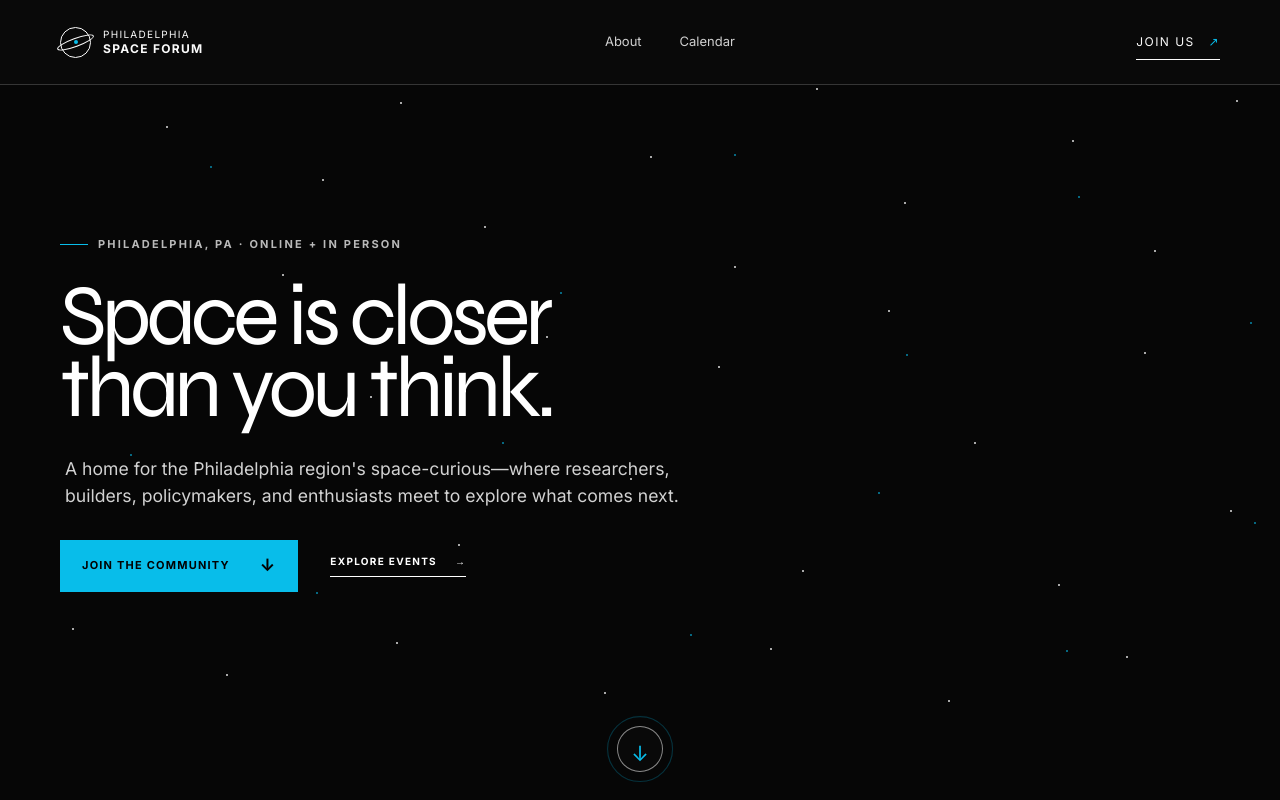
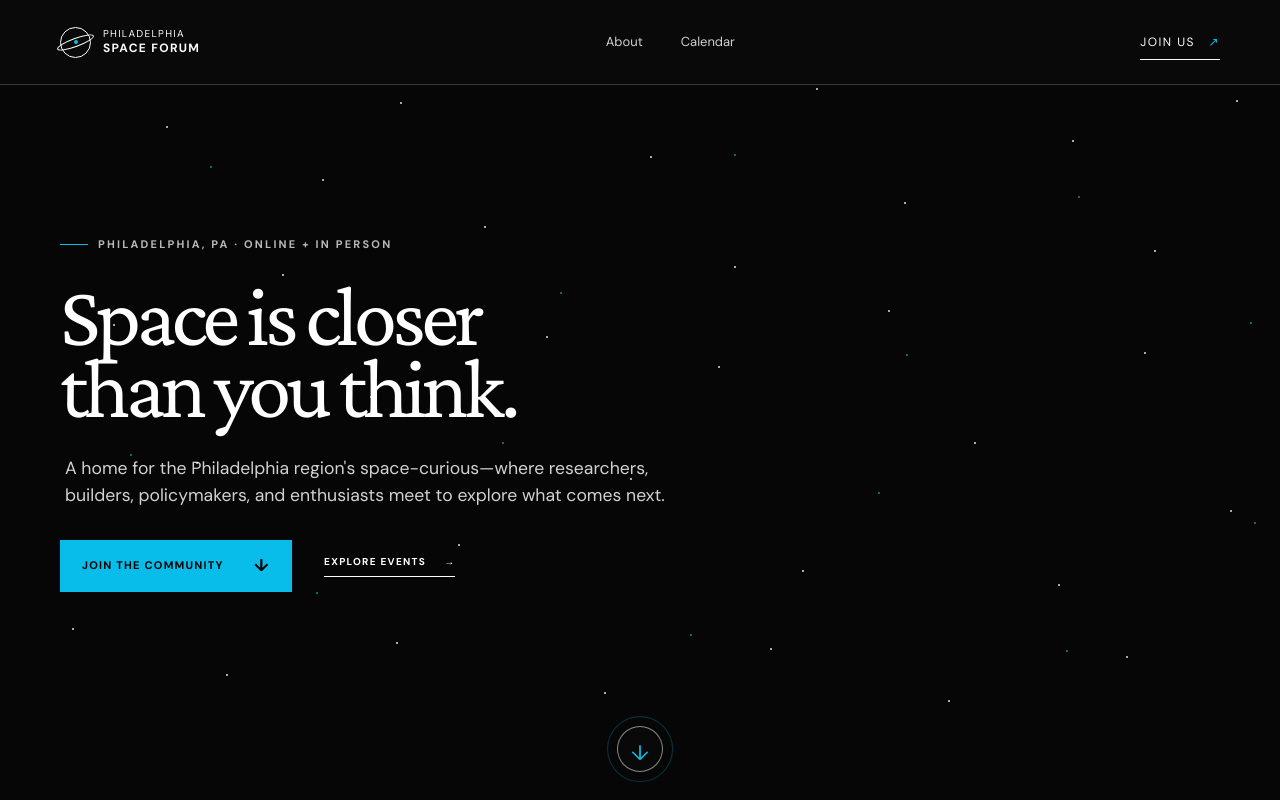
Before and after one commit to scottblender/philadelphia-space-forum, a Next.js app: page / in a window 1280 px wide. Shown: the top 800 px of the page. Built offline with nearby package versions, Linux system fonts and the light colour scheme.

Commit message:
Use Crimson Pro and DM Sans typography

```diff
--- a/app/globals.css
+++ b/app/globals.css
@@ -1,4 +1,4 @@
-@import url("https://fonts.googleapis.com/css2?family=Inter:wght@400;500;600;700&family=Syne:wght@400;500;600;700&display=swap");
+@import url("https://fonts.googleapis.com/css2?family=Crimson+Pro:ital,wght@0,400;0,500;0,600;0,700;1,400&family=DM+Sans:wght@400;500;600;700&display=swap");
 @import "tailwindcss";
 
 :root {
@@ -9,8 +9,8 @@
   --coral: #08bdea;
   --blue: #08bdea;
   --line: rgba(255, 255, 255, .18);
-  --font-sans: "Inter", Arial, Helvetica, sans-serif;
-  --font-display: "Syne", "Inter", Arial, Helvetica, sans-serif;
+  --font-sans: "DM Sans", Arial, Helvetica, sans-serif;
+  --font-display: "Crimson Pro", Georgia, "Times New Roman", serif;
 }
 
 * { box-sizing: border-box; }
```
